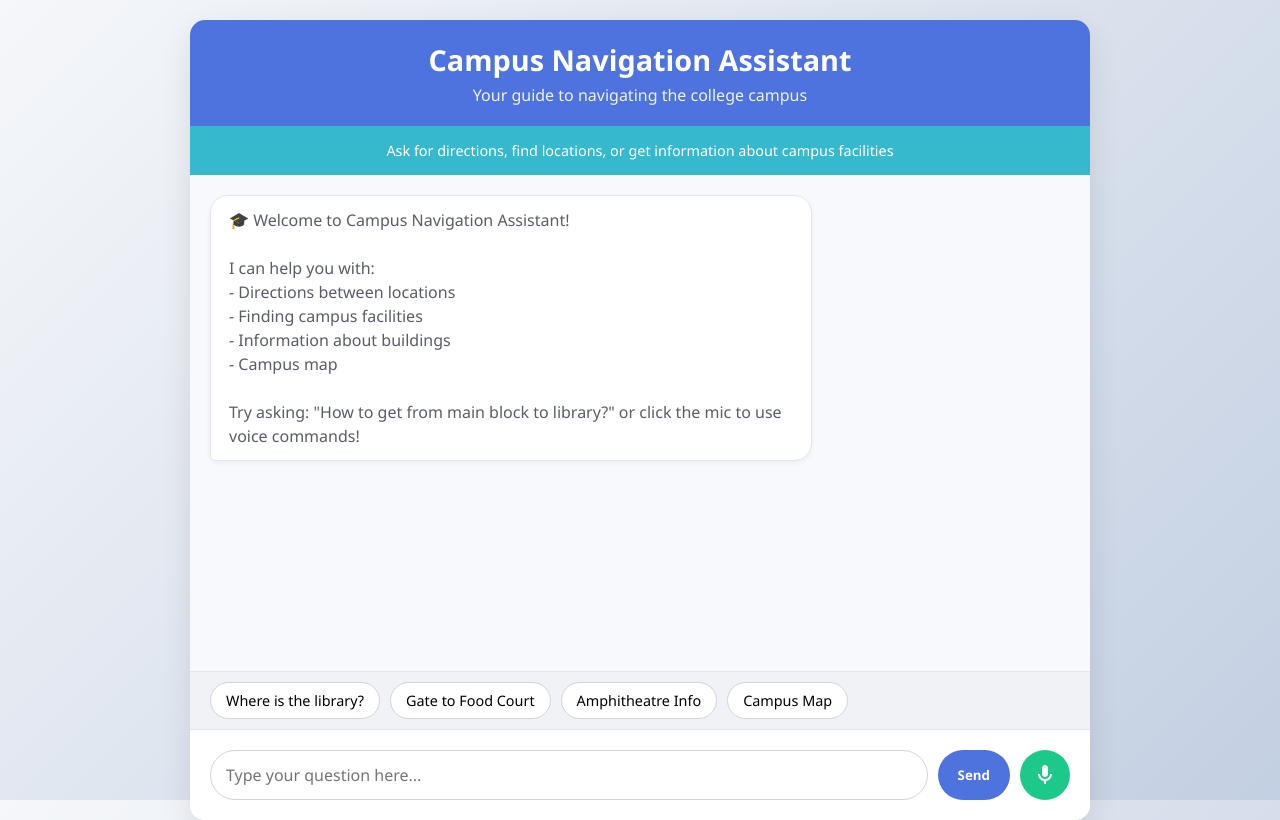
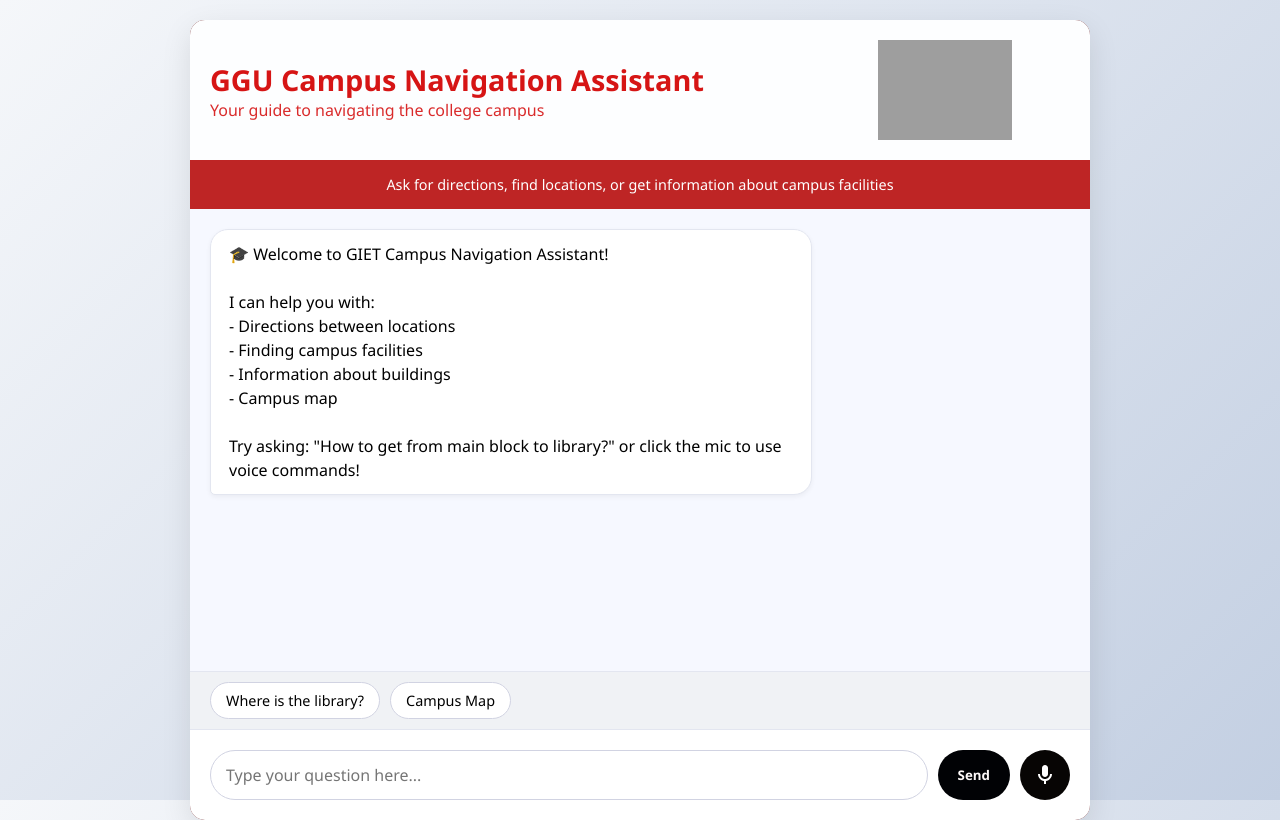
Before and after one commit to keerthi-sree01/campus_navigation_chatbot, a Flask app: page / in a window 1280 px wide. Run offline with Flask 3, Linux system fonts and the light colour scheme; grey boxes are pictures that could not be loaded.

Commit message:
index.html

```diff
--- a/templates/index.html
+++ b/templates/index.html
@@ -3,16 +3,16 @@
 <head>
     <meta charset="UTF-8">
     <meta name="viewport" content="width=device-width, initial-scale=1.0">
-    <title>Campus Navigation Assistant</title>
+    <title>GGU Campus Navigation Assistant</title>
     <style>
         :root {
-            --primary: #4e73df;
-            --secondary: #858796;
-            --success: #1cc88a;
-            --info: #36b9cc;
+            --primary: #fdfeff;
+            --secondary: #ca2b2b;
+            --success: #070504;
+            --info: #be2525;
             --warning: #f6c23e;
             --danger: #e74a3b;
-            --light: #f8f9fc;
+            --light: #f6f8ff;
             --dark: #5a5c69;
         }
 
@@ -32,15 +32,33 @@
         .container {
             max-width: 900px;
             margin: 0 auto;
-            background: white;
+            background: rgb(103, 16, 16);
             border-radius: 15px;
             box-shadow: 0 10px 30px rgba(0, 0, 0, 0.1);
             overflow: hidden;
         }
+        .bot-message .message-bubble {
+    background: white !important;
+    color: black !important;   /* Fix all normal text */
+    border: 1px solid #e3e6f0;
+    border-bottom-left-radius: 5px;
+    box-shadow: 0 2px 5px rgba(0,0,0,0.05);
+}
+
+/* Make ALL links inside bot messages blue and underlined */
+.bot-message .message-bubble a {
+    color: blue !important;
+    text-decoration: underline !important;
+}
+
+/* Make visited links a different color (optional) */
+.bot-message .message-bubble a:visited {
+    color: purple !important;
+}
 
         header {
             background: var(--primary);
-            color: white;
+            color: rgb(214, 21, 21);
             padding: 20px;
             text-align: center;
             position: relative;
@@ -100,16 +118,16 @@
 
         .user-message .message-bubble {
             background: var(--primary);
-            color: white;
+            color: rgb(23, 21, 21);
             border-bottom-right-radius: 5px;
         }
 
         .bot-message .message-bubble {
-            background: white;
+            background: rgb(255, 255, 255);
             color: var(--dark);
             border: 1px solid #e3e6f0;
             border-bottom-left-radius: 5px;
-            box-shadow: 0 2px 5px rgba(0,0,0,0.05);
+            box-shadow: 0 2px 5px rgba(0, 0, 0, 0.05);
         }
 
         .bot-message .message-bubble a {
@@ -148,14 +166,14 @@
             border: none;
             border-radius: 30px;
             background: var(--primary);
-            color: white;
+            color: rgb(253, 249, 249);
             cursor: pointer;
             font-weight: 600;
             transition: background 0.3s;
         }
 
-        button:hover {
-            background: #2e59d9;
+        button{
+            background: #010205;
         }
 
         .voice-btn {
@@ -301,9 +319,43 @@ body, html {
 </head>
 <body>
     <div class="container">
+        <!-- <header>
+            <h1> GIET Campus Navigation Assistant</h1>
+            <p>Your guide to navigating the college campus</p>
+        </header> -->
+        <!-- <header>
+            <div style="display: flex; align-items: center; justify-content: space-between;">
+                <div style="display: flex; align-items: center; gap: 15px;">
+                    <img src="https://www.facebook.com/images/fb_icon_325x325.png" alt="GIET Logo" style="width: 50px; height: 50px; border-radius: 10px;">
+                    <div>
+                        <h1>GIET Campus Navigation Assistant</h1>
+                        <p>Your guide to navigating the college campus</p>
+                    </div>
+                </div>
+            </div>
+        </header> -->
+        <!-- <header>
+            <div style="display: flex; align-items: center; justify-content: space-between;">
+                <div>
+                    <h1>GIET Campus Navigation Assistant</h1>
+                    <p>Your guide to navigating the college campus</p>
+                </div>
+                <img src="https://encrypted-tbn0.gstatic.com/images?q=tbn:ANd9GcTwGYuvgnY2F1U9PsUt2jV5L4qAZIgB8lvUXA&s"
+                     alt="GIET Logo"
+                     style="width: 50px; height: 50px; border-radius: 10px;">
+            </div>
+        </header> -->
         <header>
-            <h1>Campus Navigation Assistant</h1>
-            <p>Your guide to navigating the college campus</p>
+            <div style="display: flex; align-items: center; justify-content: space-between;">
+                <div style="text-align: left;">
+                    <h1 style="margin: 0;">GGU Campus Navigation Assistant</h1>
+                    <p style="margin: 0;">Your guide to navigating the college campus</p>
+                </div>
+                <img src="{{ url_for('static', filename='images/giet.jpeg') }}"
+     alt="GGU Logo"
+     style="width: 250px; height: 100px; object-fit: contain; border-radius: 20px;">
+
+            </div>
         </header>
 
         <div class="campus-info">
@@ -313,7 +365,7 @@ body, html {
         <div class="chat-container" id="chat-container">
             <div class="message bot-message">
                 <div class="message-bubble">
-                    🎓 Welcome to Campus Navigation Assistant!<br><br>
+                    🎓 Welcome to GIET Campus Navigation Assistant!<br><br>
                     I can help you with:<br>
                     - Directions between locations<br>
                     - Finding campus facilities<br>
@@ -326,8 +378,8 @@ body, html {
 
         <div class="suggestions">
             <div class="suggestion" onclick="sendSuggestion('Where is the library?')">Where is the library?</div>
-            <div class="suggestion" onclick="sendSuggestion('How to go from gate to food court')">Gate to Food Court</div>
-            <div class="suggestion" onclick="sendSuggestion('Info about amphitheatre')">Amphitheatre Info</div>
+            <!-- <div class="suggestion" onclick="sendSuggestion('How to go from gate to food court')">Gate to Food Court</div> -->
+            <!-- <div class="suggestion" onclick="sendSuggestion('Info about amphitheatre')">Amphitheatre Info</div> -->
             <div class="suggestion" onclick="sendSuggestion('Show campus map')">Campus Map</div>
         </div>
 
```
